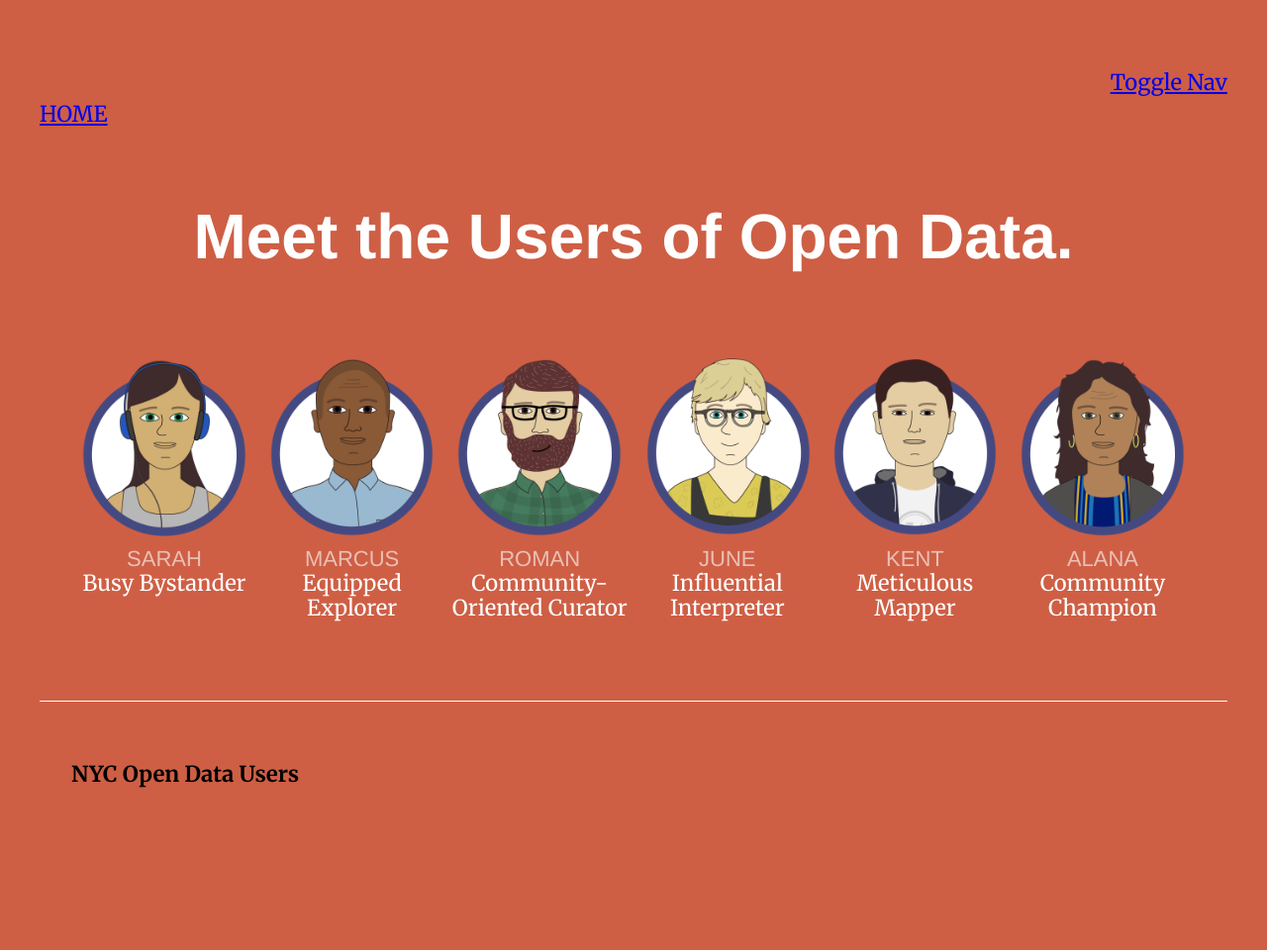
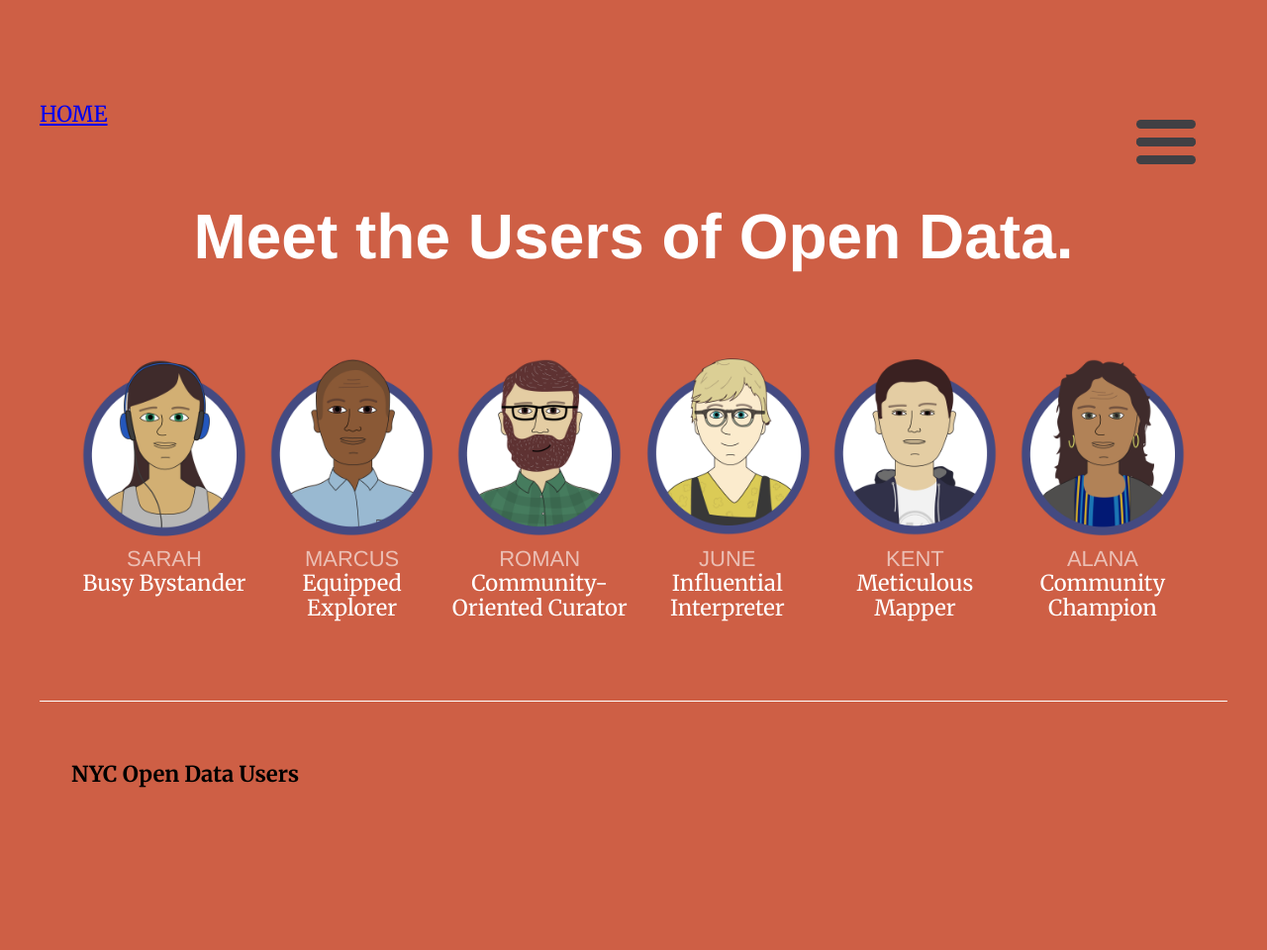
Before and after one commit to MODA-NYC/OpenDataPersonas, a Jekyll site: the page built from index.html, in a window 1280 px wide. Shown: the whole page at 99% size. Built offline with Jekyll 4.4.1, drawn with Linux system fonts in a browser that asks for light colours; nearby versions of some CDN libraries.

Commit message:
Navigation

```diff
--- a/_includes/menu.html
+++ b/_includes/menu.html
@@ -45,4 +45,11 @@
 
 </div>
 
-<a href="#" class="toggle-nav">Toggle Nav</a>
+<a href="#" class="toggle-nav">
+  <div class="nav-icon toggle-nav">
+    <span></span>
+    <span></span>
+    <span></span>
+    <span></span>
+  </div>
+</a>
--- a/_includes/scripts.html
+++ b/_includes/scripts.html
@@ -1,10 +1,15 @@
 <script src="//ajax.googleapis.com/ajax/libs/jquery/1.9.1/jquery.min.js"></script>
 <script>
 
-$(function() {
-  $('.toggle-nav').click(function() {
+// $(function() {
+//   $('.toggle-nav').click(function() {
+//     toggleNav();
+//   });
+// });
+
+$('.nav-icon').click(function(){
+		$('.nav-icon').toggleClass('open');
     toggleNav();
-  });
 });
 
 function toggleNav() {
@@ -14,4 +19,6 @@ function toggleNav() {
     $('.site-wrapper').addClass('show-nav');
   }
 }
+
+
 </script>
--- a/css/main.scss
+++ b/css/main.scss
@@ -71,9 +71,68 @@ footer {
 .toggle-nav {
   position: absolute;
   right: $wrapperPad;
+  cursor: pointer;
 }
 .site-wrapper.show-nav .site-canvas {
   transform: translateX(-300px);
+}
+
+// From: https://codepen.io/designcouch/pen/Atyop
+
+.nav-icon {
+  width: 60px;
+  height: 45px;
+  position: relative;
+  margin: 50px auto;
+  transform: rotate(0deg);
+  transition: .5s ease-in-out;
+  cursor: pointer;
+}
+
+.nav-icon span {
+  display: block;
+  position: absolute;
+  height: 9px;
+  width: 100%;
+  background: $darkGrey;
+  border-radius: 9px;
+  opacity: 1;
+  left: 0;
+  transform: rotate(0deg);
+  transition: .25s ease-in-out;
+}
+
+.nav-icon span:nth-child(1) {
+  top: 0px;
+}
+
+.nav-icon span:nth-child(2),
+.nav-icon span:nth-child(3) {
+  top: 18px;
+}
+
+.nav-icon span:nth-child(4) {
+  top: 36px;
+}
+
+.nav-icon.open span:nth-child(1) {
+  top: 18px;
+  width: 0%;
+  left: 50%;
+}
+
+.nav-icon.open span:nth-child(2) {
+  transform: rotate(45deg);
+}
+
+.nav-icon.open span:nth-child(3) {
+  transform: rotate(-45deg);
+}
+
+.nav-icon.open span:nth-child(4) {
+  top: 18px;
+  width: 0%;
+  left: 50%;
 }
 
 // General Typography
@@ -237,7 +296,6 @@ blockquote {
 }
 
 // Modifiers
-
 .whiteBG {
   background: $white;
 }
```
Also changed, not shown: 9 other files.
